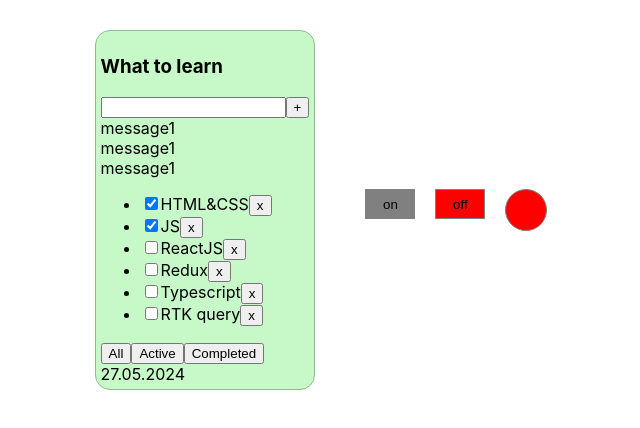
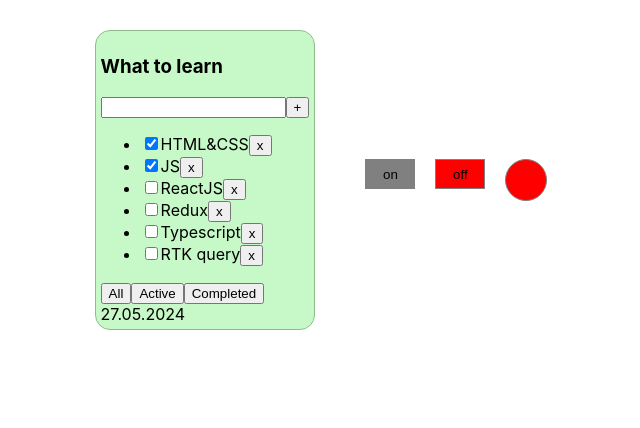
Before and after one commit to kalibria/todolist, a React (Create React App) app: page / in a window 1280 px wide. Shown: the top 428 px of the page, without its empty margins (294-934 px from the left). Built offline with nearby package versions, Linux system fonts and the light colour scheme.

Commit message:
using useRef

```diff
--- a/src/App.tsx
+++ b/src/App.tsx
@@ -1,4 +1,4 @@
-import React, {useState} from 'react';
+import React, {ChangeEvent, useState} from 'react';
 import './App.css';
 import {Todolist} from "./Todolist";
 import {OnOffIndicator} from "../src/onOffIndicator/OnOffIndicator";
@@ -15,32 +15,38 @@ export type FilterValuesType = 'all' | 'active' | 'completed'
 
 function App() {
     let tasks1 = [
-        { id: v1(), title: 'HTML&CSS', isDone: true },
-        { id: v1(), title: 'JS', isDone: true },
-        { id: v1(), title: 'ReactJS', isDone: false },
-        { id: v1(), title: 'Redux', isDone: false },
-        { id: v1(), title: 'Typescript', isDone: false },
-        { id: v1(), title: 'RTK query', isDone: false },
+        {id: v1(), title: 'HTML&CSS', isDone: true},
+        {id: v1(), title: 'JS', isDone: true},
+        {id: v1(), title: 'ReactJS', isDone: false},
+        {id: v1(), title: 'Redux', isDone: false},
+        {id: v1(), title: 'Typescript', isDone: false},
+        {id: v1(), title: 'RTK query', isDone: false},
     ]
 
     const [tasks, setTasks] = useState<TaskProps[]>(tasks1)
 
+    let [enteredTask, setEnteredTask] = useState('');
+
+    const onChangeInputHandler = (event: ChangeEvent<HTMLInputElement>) => {
+        setEnteredTask(event.currentTarget.value)
+    }
+
 
     const removeTask = (id: string) => {
-        const filteredTasks =  tasks.filter((task) => task.id !== id);
+        const filteredTasks = tasks.filter((task) => task.id !== id);
         setTasks(filteredTasks)
     }
 
-    const addTask = () => {
-        console.log("hello")
+    const addTask = (title: string) => {
+         setEnteredTask("");
+
         const newTask = {
             id: v4(),
-            title: 'new task',
+            title: title,
             isDone: false,
         }
-        console.log("newTask", newTask)
-        const newTasks = [newTask, ...tasks1];
-        console.log("newTasks", newTasks)
+
+        const newTasks = [newTask, ...tasks];
         setTasks(newTasks)
     }
 
@@ -52,28 +58,31 @@ function App() {
         tasksForToDoList = tasksForToDoList.filter((task) => !task.isDone)
     }
 
-    if (filter === 'completed'){
+    if (filter === 'completed') {
 
         tasksForToDoList = tasksForToDoList.filter((task) => task.isDone)
     }
 
-    const changeFilter = (filter:FilterValuesType) => {setFilter(filter)}
+    const changeFilter = (filter: FilterValuesType) => {
+        setFilter(filter)
+    }
 
     const [onIsClick, setOnIsClick] = useState<boolean>(false);
 
     const changeIndicator = (event: React.MouseEvent<HTMLButtonElement>) => {
-        if(event.currentTarget.name === 'on'){
+        if (event.currentTarget.name === 'on') {
             setOnIsClick(true)
-        }else {
+        } else {
             setOnIsClick(false)
         }
     }
 
 
-
     return (
         <div className="App">
-            <Todolist title={'What to learn'} tasks={tasks} data={'27.05.2024'} removeTask={removeTask} changeFilter={changeFilter} addTask ={addTask}/>
+            <Todolist title={'What to learn'} tasks={tasks} data={'27.05.2024'} removeTask={removeTask}
+                      changeFilter={changeFilter} addTask={addTask} enteredTask={enteredTask}
+                      onChangeInputHandler={onChangeInputHandler}/>
 
             <OnOffIndicator onIsClick={onIsClick} handleClick={changeIndicator}/>
         </div>
--- a/src/Todolist.tsx
+++ b/src/Todolist.tsx
@@ -1,8 +1,8 @@
-import React from 'react';
+import React, {ChangeEvent, useState} from 'react';
 import {FilterValuesType, TaskProps} from "./App";
 import {Button} from "./Button";
 import styles from "./Todolist.module.css";
-import {TaskAddition} from "./taskAddition/TaskAddition";
+import {FullInput} from "./components/FullInput";
 
 type TodolistProps = {
     title: string
@@ -10,14 +10,19 @@ type TodolistProps = {
     data?: string
     removeTask:(id: string) => void
     changeFilter: (filterValues: FilterValuesType) => void
-    addTask: () => void
+    addTask: (title:string) => void
+    enteredTask:string
+    onChangeInputHandler:(event: ChangeEvent<HTMLInputElement>)=>void
 }
 
-export const Todolist = ({title, tasks, data, removeTask, changeFilter, addTask}: TodolistProps) => {
+export const Todolist = ({title, tasks, data, removeTask, changeFilter, addTask, enteredTask,onChangeInputHandler }: TodolistProps) => {
+
+
+
     return (
         <div className={styles.card}>
             <h3>{title}</h3>
-            <TaskAddition addTask={addTask}/>
+            <FullInput title={enteredTask} onChangeInputHandler={onChangeInputHandler} addTask={addTask}/>
 
             {tasks.length === 0 ? (
                 <p>Тасок нет</p>
--- a/src/components/FullInput.tsx
+++ b/src/components/FullInput.tsx
@@ -1,18 +1,23 @@
-import React, {ChangeEvent, ChangeEventHandler, useState} from 'react';
+import React, {ChangeEvent, ChangeEventHandler, useRef, useState} from 'react';
 import {Button} from "../Button";
 
 type FullInputType = {
     title: string
-    onChangeInputHandler: (event:ChangeEvent<HTMLInputElement>) => void
-    onClickButtonHandler: () => void
+    onChangeInputHandler: (event: ChangeEvent<HTMLInputElement>) => void
+    addTask: (title:string) => void
 }
 
-export const FullInput = ({title, onChangeInputHandler, onClickButtonHandler}: FullInputType) => {
+export const FullInput = ({title, onChangeInputHandler, addTask}: FullInputType) => {
+    const inputRef = useRef<HTMLInputElement>(null)
 
     return (
         <div>
-            <input onChange={onChangeInputHandler} value={title}/>
-            <Button title={'+'} onClick={onClickButtonHandler}/>
+            <input onChange={onChangeInputHandler} value={title} ref={inputRef}/>
+            <Button title={'+'} onClick={() => {
+                if (inputRef.current) {
+                    addTask(inputRef.current.value);
+                }
+            }}/>
         </div>
     );
 };
--- a/src/taskAddition/TaskAddition.tsx
+++ /dev/null
@@ -1,36 +0,0 @@
-import React, {ChangeEvent, useState} from 'react';
-import {FullInput} from "../components/FullInput";
-
-type TaskAdditionProps = {
-    addTask: ()=>void
-}
-
-export const TaskAddition = ({addTask}:TaskAdditionProps) => {
-    let [message, setMessage] = useState([
-        {message: 'message1'},
-        {message: 'message1'},
-        {message: 'message1'}
-    ]);
-
-    let[title, setTitle] = useState('');
-    const onChangeInputHandler = (event:ChangeEvent<HTMLInputElement>) => {
-        setTitle(event.currentTarget.value)
-    }
-
-    const onClickButtonHandler = () => {
-        addTask();
-        setMessage([{message: title},...message ])
-        setTitle('')
-    }
-
-    return (
-        <div>
-            <FullInput title={title} onChangeInputHandler={onChangeInputHandler} onClickButtonHandler={onClickButtonHandler}/>
-            {message.map((m, index) => {
-                return (<div key={index}>{m.message}</div>)
-            })
-            }
-
-        </div>
-    );
-};
```
